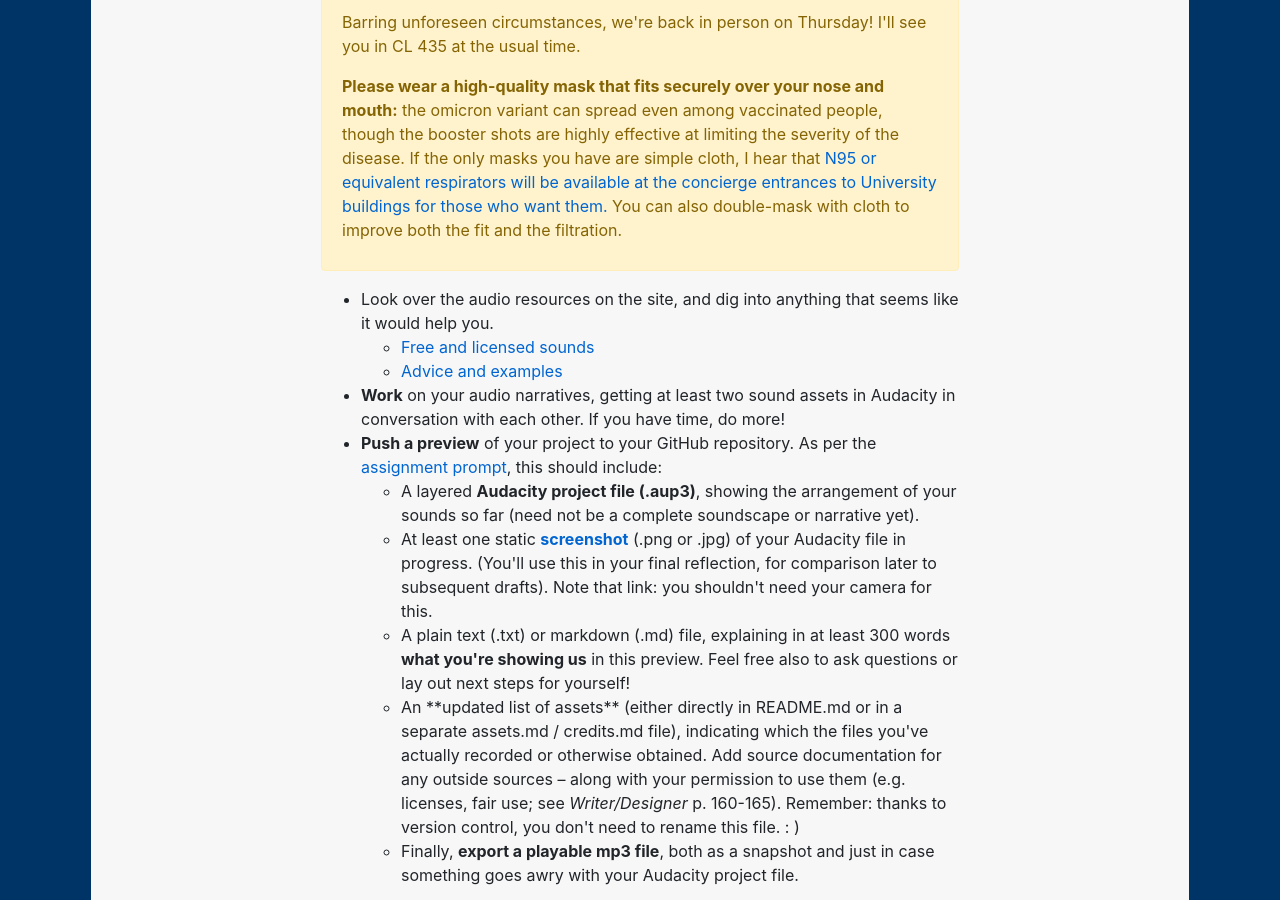
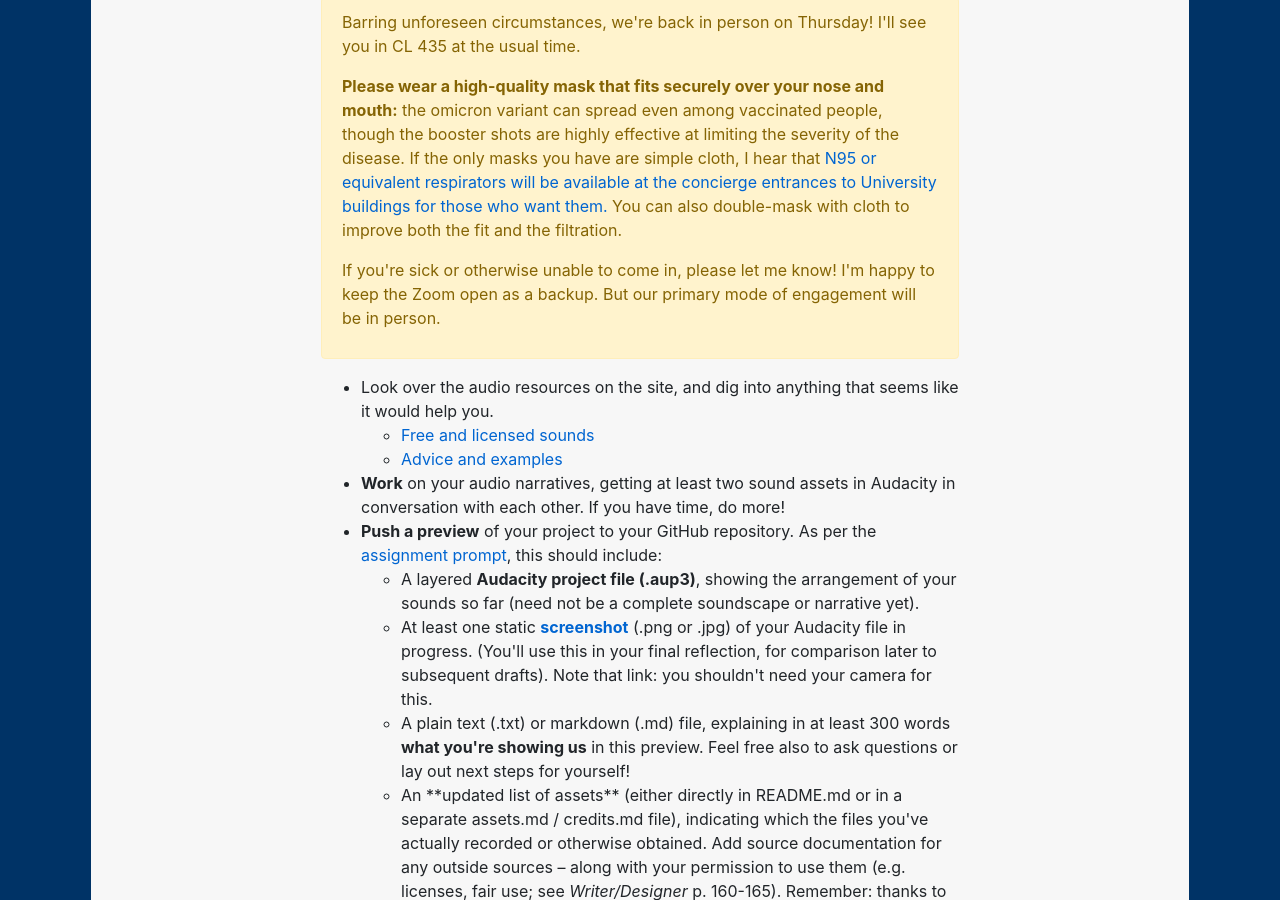
Before and after one commit to benmiller314/cdm2022spring, a Jekyll site: the page built from plans/lesson-05 .md, in a window 1280 px wide and 900 px high, scrolled down 3945 px. Built offline with Jekyll 4.4.1, drawn with Linux system fonts in a browser that asks for light colours; our own code applies the rules of GitHub Pages for plain Markdown files.

Commit message:
add note re: Zoom from in-person

```diff
--- a/plans/lesson-05 .md
+++ b/plans/lesson-05 .md
@@ -128,6 +128,7 @@ To help with goal-setting and reflection (and, again, so I can figure out where
 
 <div class="alert alert-warning">
 <p>Barring unforeseen circumstances, we're back in person on Thursday! I'll see you in CL 435 at the usual time.</p> <p><strong>Please wear a high-quality mask that fits securely over your nose and mouth:</strong> the omicron variant can spread even among vaccinated people, though the booster shots are highly effective at limiting the severity of the disease. If the only masks you have are simple cloth, I hear that <a href="https://universitycommunications-marketing.cmail19.com/t/ViewEmail/j/A7548ADA9B95A9582540EF23F30FEDED/142A688589CDE594C06B463AA70A4F2C?alternativeLink=False">N95 or equivalent respirators will be available at the concierge entrances to University buildings for those who want them.</a> You can also double-mask with cloth to improve both the fit and the filtration.</p>
+<p>If you're sick or otherwise unable to come in, please let me know! I'm happy to keep the Zoom open as a backup. But our primary mode of engagement will be in person.</p>
 </div>
 
 <ul>
```
